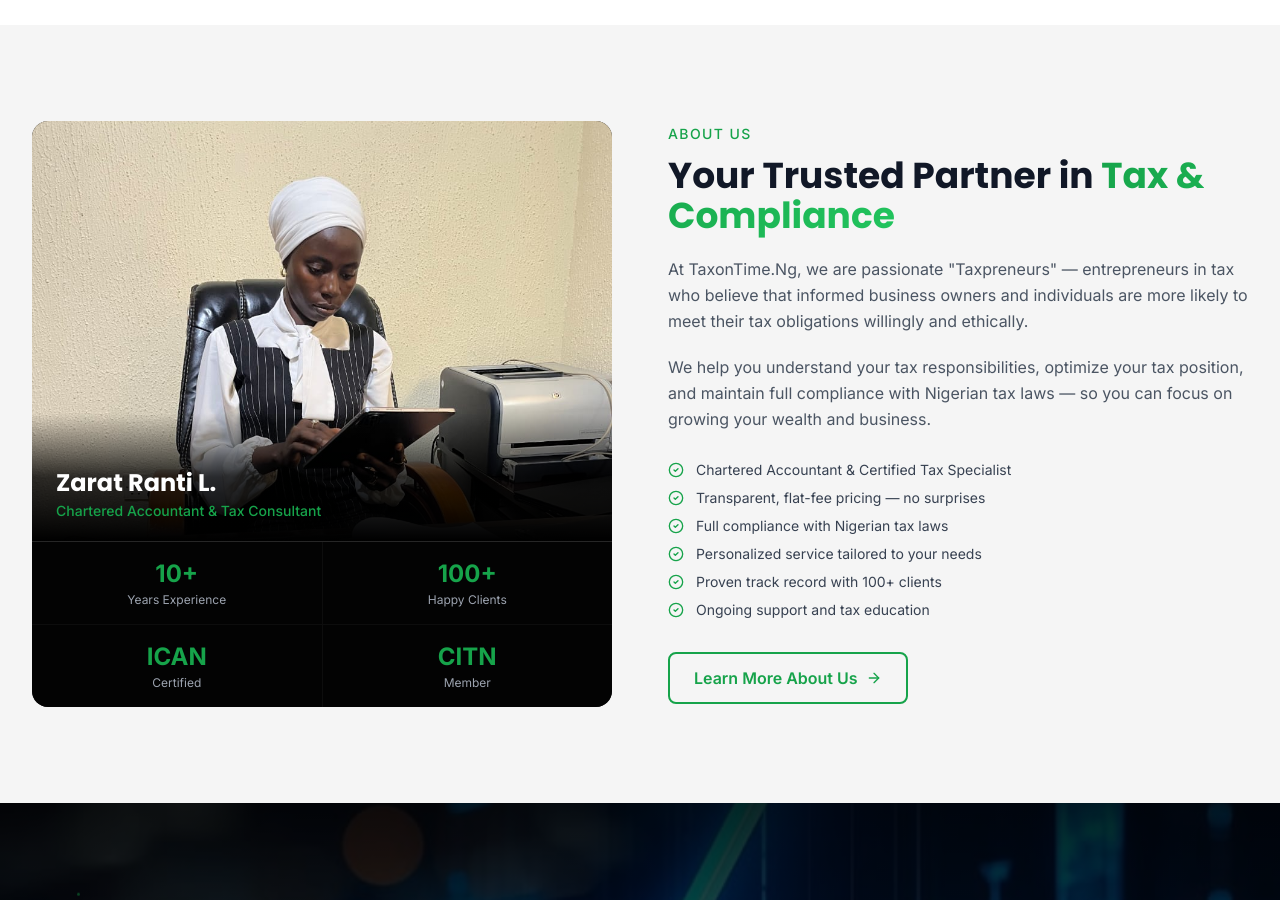
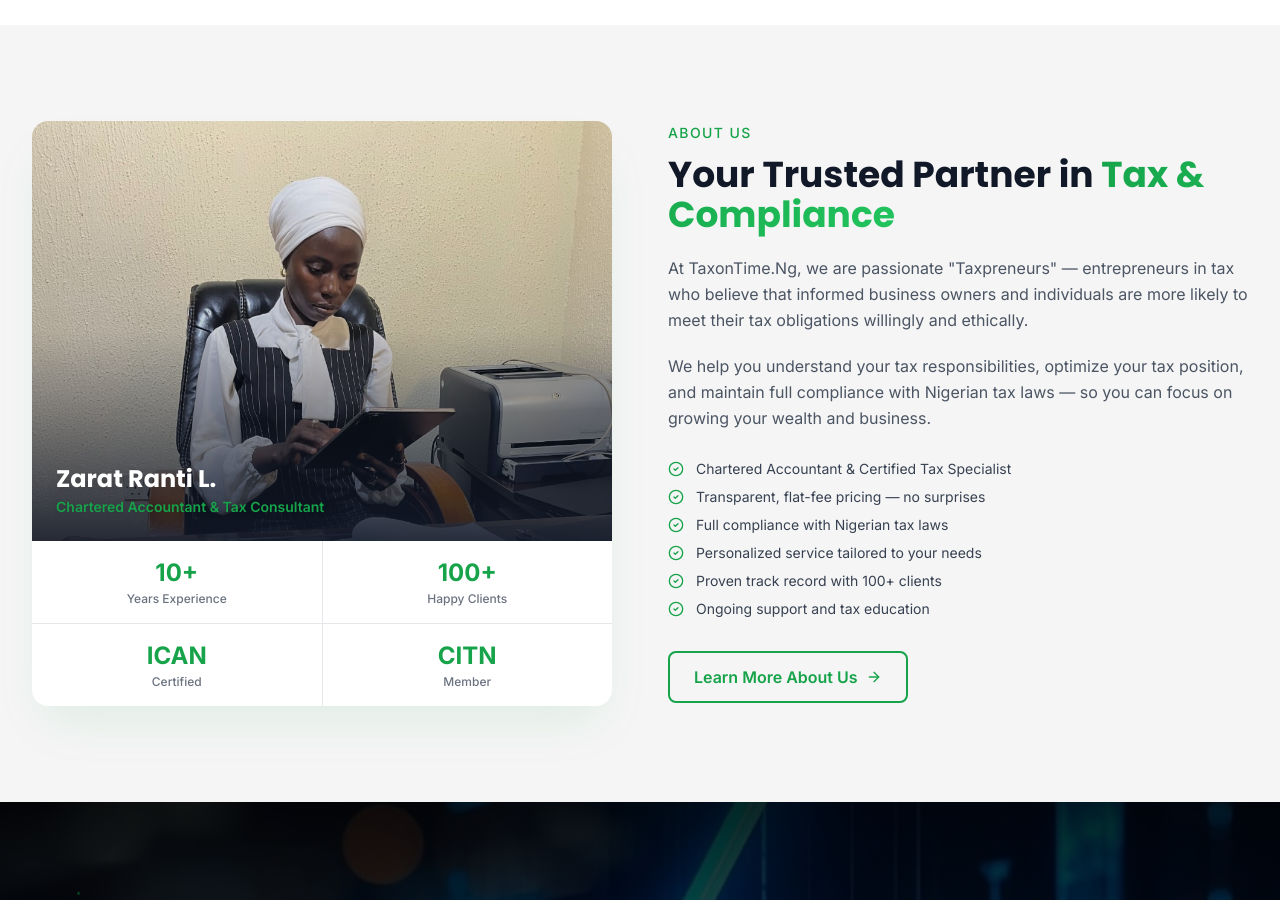
Before and after one commit to ademolaayodeji2008-art/TaxOntime, a React (Vite) app in the folder frontend/: page / in a window 1280 px wide. Shown: the part 1980-2880 px from the top of the page. Built offline with nearby package versions, Linux system fonts and the light colour scheme; no server answers; the HTML template or start-up script is replaced by a standard one.

Commit message:
Brighten owner card — white stats, lighter overlay

```diff
--- a/frontend/src/pages/Home.jsx
+++ b/frontend/src/pages/Home.jsx
@@ -301,8 +301,8 @@
             <AnimatedSection variant="fadeLeft">
               <div className="relative">
                 <div className="absolute -inset-4 bg-brand-green/10 rounded-3xl -z-10" />
-                {/* Card — no padding, photo fills top */}
-                <div className="bg-black rounded-2xl overflow-hidden">
+                {/* Card */}
+                <div className="rounded-2xl overflow-hidden shadow-2xl shadow-brand-green/10">
 
                   {/* Full portrait photo */}
                   <div className="relative w-full" style={{ height: '420px' }}>
@@ -312,30 +312,30 @@
                       className="w-full h-full object-cover"
                       style={{ objectPosition: '50% 10%' }}
                     />
-                    {/* Gradient overlay at bottom for name readability */}
-                    <div className="absolute bottom-0 left-0 right-0 h-32 bg-gradient-to-t from-black via-black/80 to-transparent" />
+                    {/* Light green tint overlay for warmth */}
+                    <div className="absolute inset-0 bg-gradient-to-t from-gray-900/90 via-gray-900/20 to-transparent" />
                     {/* Name on photo */}
-                    <div className="absolute bottom-0 left-0 right-0 px-6 pb-5">
-                      <h3 className="text-white font-heading font-bold text-2xl mb-0.5">
+                    <div className="absolute bottom-0 left-0 right-0 px-6 pb-6">
+                      <h3 className="text-white font-heading font-bold text-2xl mb-0.5 drop-shadow-lg">
                         Zarat Ranti L.
                       </h3>
-                      <p className="text-brand-green text-sm font-medium">
+                      <p className="text-brand-green text-sm font-semibold drop-shadow">
                         Chartered Accountant & Tax Consultant
                       </p>
                     </div>
                   </div>
 
-                  {/* Stats below photo */}
-                  <div className="grid grid-cols-2 gap-px bg-white/5 border-t border-white/10">
+                  {/* Stats below photo — lighter background */}
+                  <div className="grid grid-cols-2 gap-px bg-gray-200">
                     {[
                       { v: '10+', l: 'Years Experience' },
                       { v: '100+', l: 'Happy Clients' },
                       { v: 'ICAN', l: 'Certified' },
                       { v: 'CITN', l: 'Member' },
                     ].map(({ v, l }) => (
-                      <div key={l} className="bg-black/80 p-4 text-center hover:bg-brand-green/10 transition-colors">
+                      <div key={l} className="bg-white p-4 text-center hover:bg-brand-green/5 transition-colors">
                         <div className="text-brand-green font-bold text-2xl">{v}</div>
-                        <div className="text-gray-400 text-xs mt-0.5">{l}</div>
+                        <div className="text-gray-500 text-xs mt-0.5 font-medium">{l}</div>
                       </div>
                     ))}
                   </div>
```
